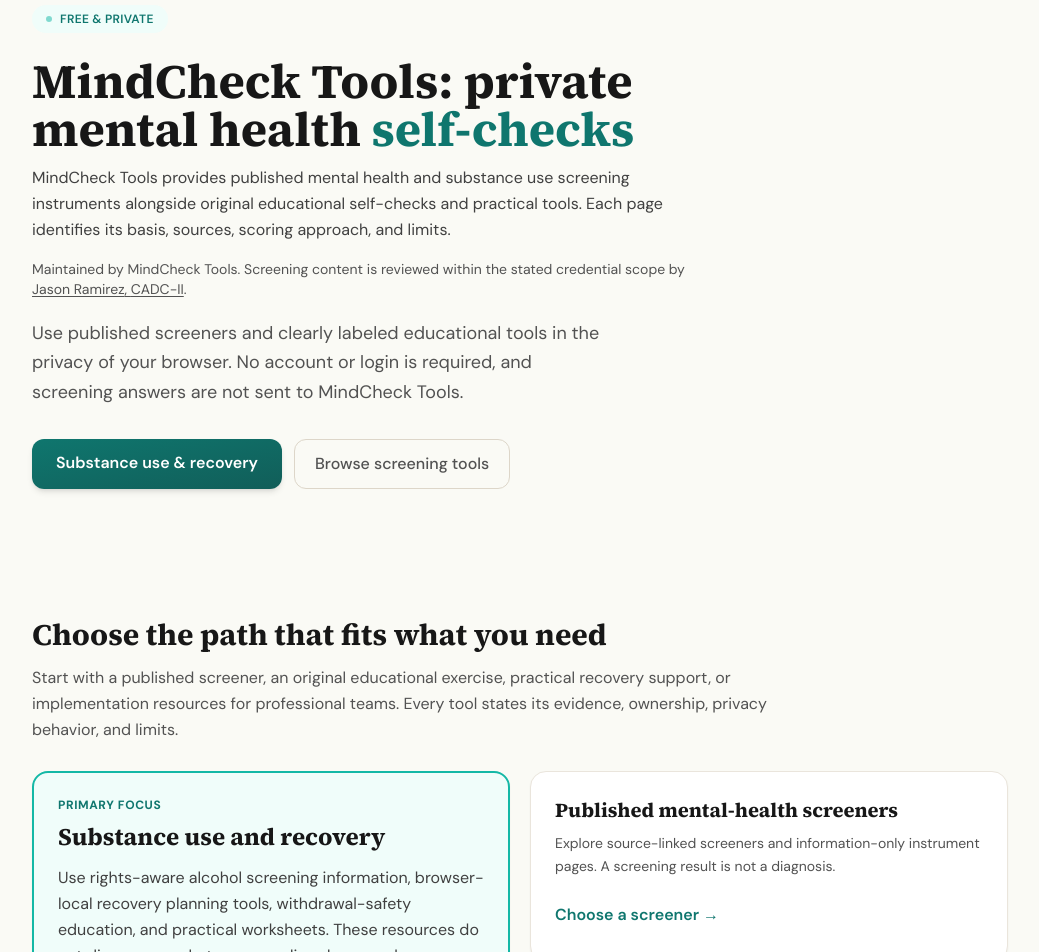
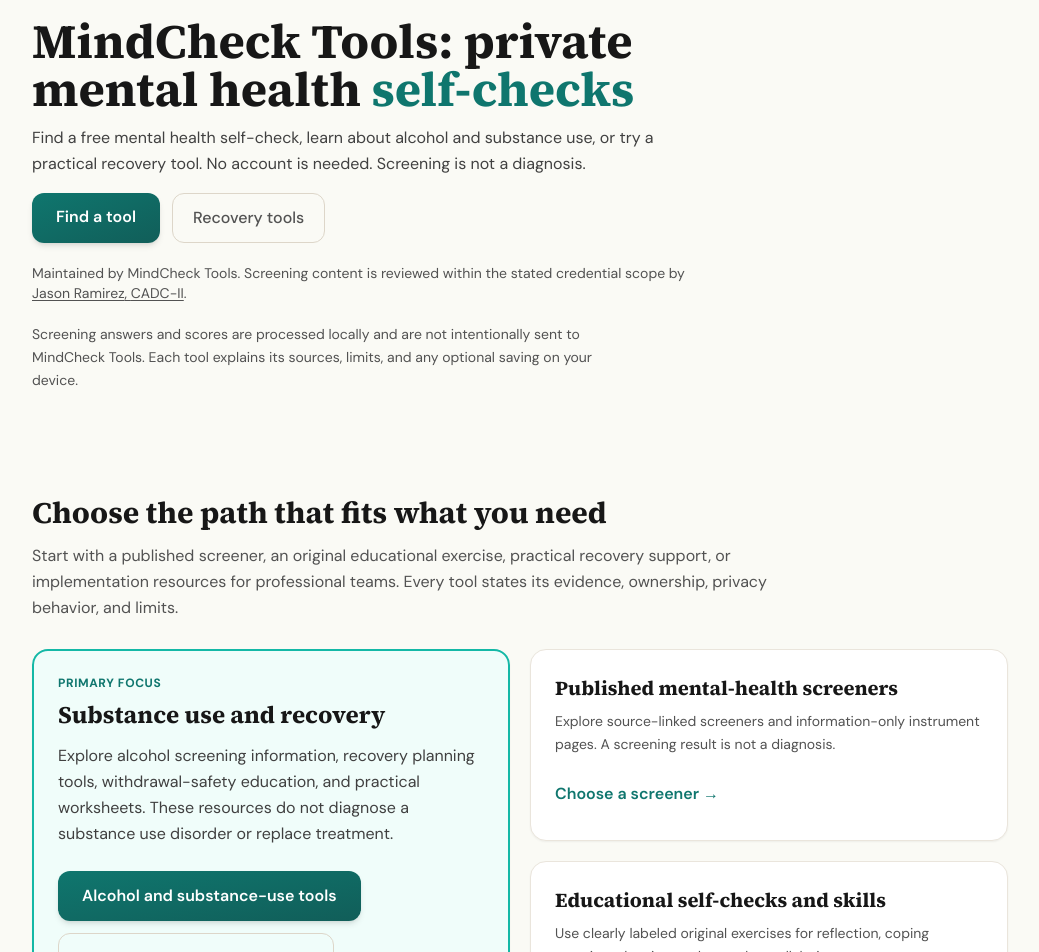
Before and after one commit to raiderj77/mhsud, a Next.js app: page / in a window 1280 px wide. Shown: the part 360-1312 px from the top of the page, without its empty margins (120-1159 px from the left). Built offline with nearby package versions, Linux system fonts and the light colour scheme.

Commit message:
fix(ux): clarify visitor entry and BAC limitations

```diff
--- a/src/app/bac-calculator/page.tsx
+++ b/src/app/bac-calculator/page.tsx
@@ -20,7 +20,7 @@
   ],
   openGraph: {
     title: "BAC Calculator, Blood Alcohol Estimator",
-    description: "Estimate your blood alcohol content. See BAC level, effects, and time until sober. Free, private, instant.",
+    description: "Explore an approximate BAC estimate. Not a breath or blood test, and never a way to decide whether driving is safe or legal. Free and accountless.",
     url: TOOL_URL,
     type: "website",
   },
@@ -45,7 +45,7 @@
           __html: JSON.stringify(
             toolPageJsonLd({
               name: "BAC Calculator, Blood Alcohol Content Estimator",
-              description: "A free BAC calculator using the Widmark formula. Estimates blood alcohol content based on sex, weight, drinks consumed, and time elapsed. Includes effects at each BAC level and estimated time until sober.",
+              description: "A free educational BAC estimate using the Widmark formula. Not a breath or blood test and cannot establish whether it is safe or legal to drive.",
               url: TOOL_URL,
               datePublished: "2025-01-01",
               dateModified: "2026-05-12",
@@ -81,10 +81,7 @@
           lastUpdated="2026-03-20"
         />
       </div>
-      <div className="max-w-2xl mx-auto px-4 sm:px-6 mt-4">
-        <AuthorByline publishedDate="2025-01-01" modifiedDate="2026-03-20" />
-      </div>
-<BACClient faqData={FAQ_DATA} />
+      <BACClient faqData={FAQ_DATA} />
     </>
   );
 }
--- a/src/app/page.tsx
+++ b/src/app/page.tsx
@@ -191,7 +191,7 @@
   {
     href: "/bac-calculator",
     title: "BAC Calculator",
-    description: "Estimate blood alcohol content using the Widmark formula. See BAC level, effects, legal status, and time until sober.",
+    description: "Explore an approximate blood alcohol estimate. This is not a breath or blood test and cannot establish whether it is safe or legal to drive.",
     badge: "Original",
     time: "~1 min",
     questions: 4,
@@ -537,7 +537,7 @@
         <path strokeLinecap="round" strokeLinejoin="round" d="M9 12.75L11.25 15 15 9.75m-3-7.036A11.959 11.959 0 013.598 6 11.99 11.99 0 003 9.749c0 5.592 3.824 10.29 9 11.623 5.176-1.332 9-6.03 9-11.622 0-1.31-.21-2.571-.598-3.751h-.152c-3.196 0-6.1-1.248-8.25-3.285z" />
       </svg>
     ),
-    title: "Evidence-Based",
+    title: "Sources and Limits Explained",
     text: "Core pages implement published screening instruments such as the PHQ-9, GAD-7, and AUDIT, with sources and limitations shown.",
   },
   {
@@ -592,10 +592,10 @@
       />
 
       {/* Hero */}
-      <section className="max-w-5xl mx-auto px-4 sm:px-6 pt-12 sm:pt-20 pb-16">
+      <section className="max-w-5xl mx-auto px-4 sm:px-6 pt-6 sm:pt-10 pb-10">
         <div className="max-w-2xl">
           <div className="inline-flex items-center gap-2 bg-sage-50 dark:bg-sage-950/30 text-sage-700 dark:text-sage-400 rounded-full px-3.5 py-1.5 text-xs font-semibold tracking-wide uppercase mb-6">
-            <span className="w-1.5 h-1.5 rounded-full bg-sage-500 animate-pulse" />
+            <span className="w-1.5 h-1.5 rounded-full bg-sage-500" />
             Free &amp; Private
           </div>
           <h1 className="font-serif text-3xl sm:text-4xl md:text-5xl leading-tight font-bold text-neutral-900 dark:text-neutral-50 mb-3">
@@ -603,8 +603,16 @@
             <span className="text-sage-600 dark:text-sage-400">self-checks</span>
           </h1>
           <p className="text-base text-neutral-700 dark:text-neutral-300 leading-relaxed mb-4">
-            MindCheck Tools provides published mental health and substance use screening instruments alongside original educational self-checks and practical tools. Each page identifies its basis, sources, scoring approach, and limits.
+            Find a free mental health self-check, learn about alcohol and substance use, or try a practical recovery tool. No account is needed. Screening is not a diagnosis.
           </p>
+          <div className="flex flex-wrap gap-3 mb-5">
+            <Link href="/screening-tools#choose-a-tool" className="btn-primary text-base">
+              Find a tool
+            </Link>
+            <Link href="/screening-tools#recovery-tools" className="btn-secondary text-base">
+              Recovery tools
+            </Link>
+          </div>
           <p className="text-sm text-neutral-500 dark:text-neutral-400 mb-5">
             Maintained by MindCheck Tools. Screening content is reviewed within the stated credential scope by{" "}
             <Link
@@ -615,17 +623,9 @@
             </Link>
             .
           </p>
-          <p className="text-lg text-neutral-500 dark:text-neutral-400 leading-relaxed mb-8 max-w-xl">
-            Use published screeners and clearly labeled educational tools in the privacy of your browser. No account or login is required, and screening answers are not sent to MindCheck Tools.
+          <p className="text-sm text-neutral-500 dark:text-neutral-400 leading-relaxed max-w-xl">
+            Screening answers and scores are processed locally and are not intentionally sent to MindCheck Tools. Each tool explains its sources, limits, and any optional saving on your device.
           </p>
-          <div className="flex flex-wrap gap-3">
-            <Link href="/screening-tools#alcohol-substance" className="btn-primary text-base">
-              Substance use &amp; recovery
-            </Link>
-            <Link href="/screening-tools" className="btn-secondary text-base">
-              Browse screening tools
-            </Link>
-          </div>
         </div>
       </section>
 
@@ -641,7 +641,7 @@
             <p className="text-xs font-bold uppercase tracking-wider text-sage-700 dark:text-sage-300">Primary focus</p>
             <h3 className="mt-2 font-serif text-2xl font-bold text-neutral-900 dark:text-neutral-50">Substance use and recovery</h3>
             <p className="mt-3 text-neutral-700 dark:text-neutral-300 leading-relaxed">
-              Use rights-aware alcohol screening information, browser-local recovery planning tools, withdrawal-safety education, and practical worksheets. These resources do not diagnose a substance use disorder or replace treatment.
+              Explore alcohol screening information, recovery planning tools, withdrawal-safety education, and practical worksheets. These resources do not diagnose a substance use disorder or replace treatment.
             </p>
             <div className="mt-6 flex flex-wrap gap-3">
               <Link href="/screening-tools#alcohol-substance" className="btn-primary">Alcohol and substance-use tools</Link>
--- a/src/app/screening-tools/page.tsx
+++ b/src/app/screening-tools/page.tsx
@@ -449,20 +449,18 @@
         role="note"
         className="mb-8 px-4 py-3 rounded-lg border border-amber-200 bg-amber-50 dark:border-amber-800 dark:bg-amber-950/30 text-sm text-amber-800 dark:text-amber-300"
       >
-        <strong>Important:</strong> This directory includes interactive published
-        screeners, public information pages for rights-limited instruments, and
-        original educational self-checks. Information pages contain no questionnaire
-        or score. It distinguishes published screening instruments and original educational self-checks,
-        while labeling rights-limited entries as information only. Original educational self-checks do not claim clinical validation. No result is a diagnosis.
+        <strong>Choose by page type:</strong> Published screeners offer a questionnaire.
+        Information-only pages explain an instrument but have no questionnaire or score.
+        Original educational self-checks support reflection and are not clinically validated.
+        No result is a diagnosis.
       </div>
 
       <section className="mb-10 prose-medical text-neutral-700 dark:text-neutral-300 leading-relaxed">
         <p>
           MindCheck Tools currently lists {totalEntries} maintained screening,
           instrument-information, and self-check pages, plus practical calculators,
-          worksheets, and coping-skill tools. A rights-limited instrument URL remains
-          publicly useful as an informational page unless and until its exact web-use
-          permission and clinical review are archived.
+          worksheets, and coping-skill tools. Some instruments are information-only
+          because permission to offer their questionnaire online has not been established.
         </p>
         <p>
           For source studies, validated populations, reported accuracy, and
```
Also changed, not shown: 2 other files (tests, documents, lock files or other folders).
